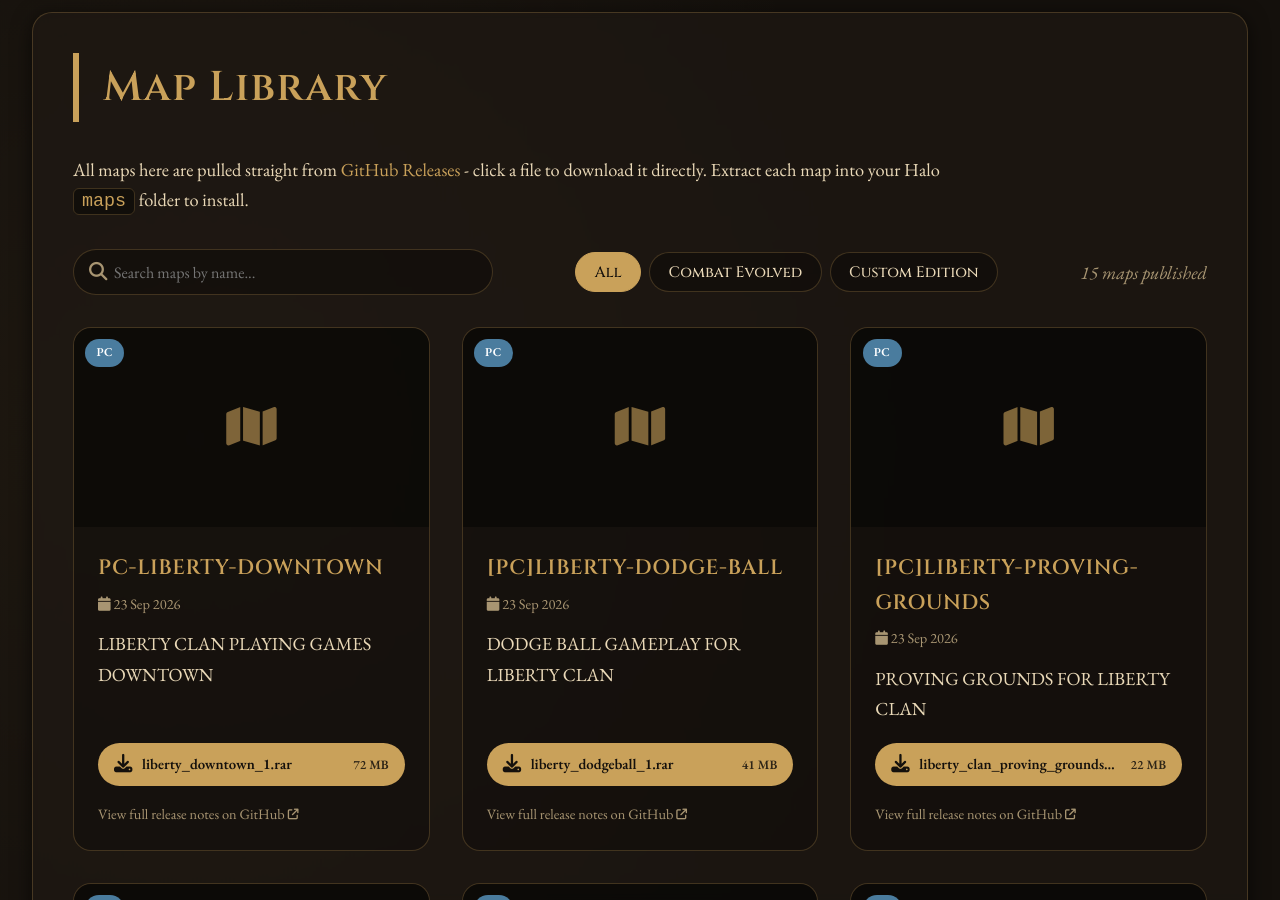
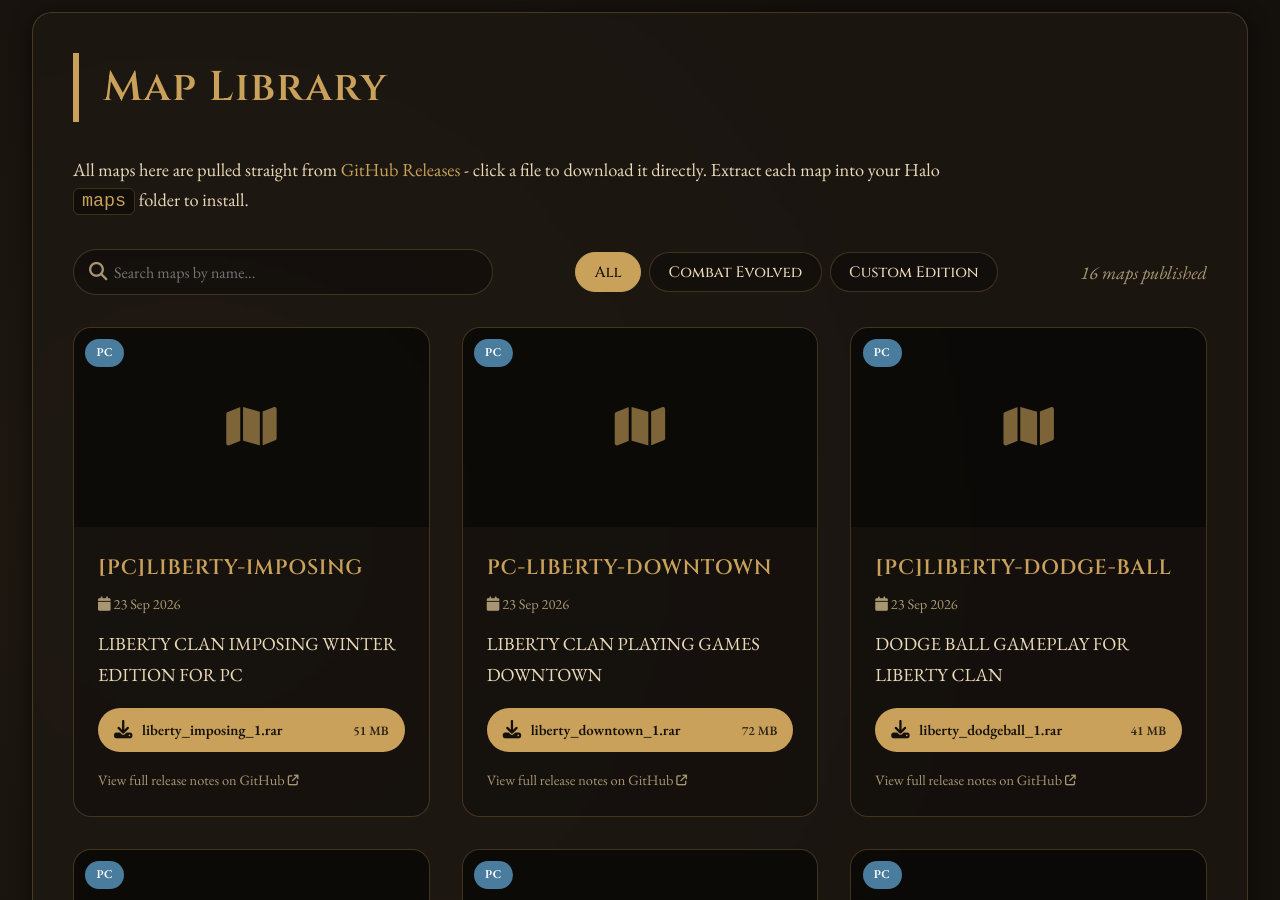
Before and after one commit to Chalwk/NC-Halo-Maps, a Jekyll site: the page built from maps.html, in a window 1280 px wide and 900 px high, scrolled down 264 px. Built offline with Jekyll 4.4.1, drawn with Linux system fonts in a browser that asks for light colours.

Commit message:
chore: update releases data

```diff
--- a/_data/releases.json
+++ b/_data/releases.json
@@ -1,4 +1,27 @@
 [
+  {
+    "id": 394751577,
+    "tag": "PC-LIBERTY-IMPOSING",
+    "name": "[PC]LIBERTY-IMPOSING",
+    "body": "LIBERTY CLAN IMPOSING WINTER EDITION FOR PC",
+    "prerelease": false,
+    "published_at": "2026-09-23T14:35:04Z",
+    "html_url": "https://github.com/nakedchick-code/NC-Halo-Maps/releases/tag/PC-LIBERTY-IMPOSING",
+    "games": [
+      "PC"
+    ],
+    "thumbnail": null,
+    "assets": [
+      {
+        "name": "liberty_imposing_1.rar",
+        "size": 53724612,
+        "size_human": "51 MB",
+        "download_count": 0,
+        "browser_download_url": "https://github.com/nakedchick-code/NC-Halo-Maps/releases/download/PC-LIBERTY-IMPOSING/liberty_imposing_1.rar",
+        "content_type": "application/x-compressed"
+      }
+    ]
+  },
   {
     "id": 394749423,
     "tag": "PC-LIBERTY-DOWNTOWN",
```
